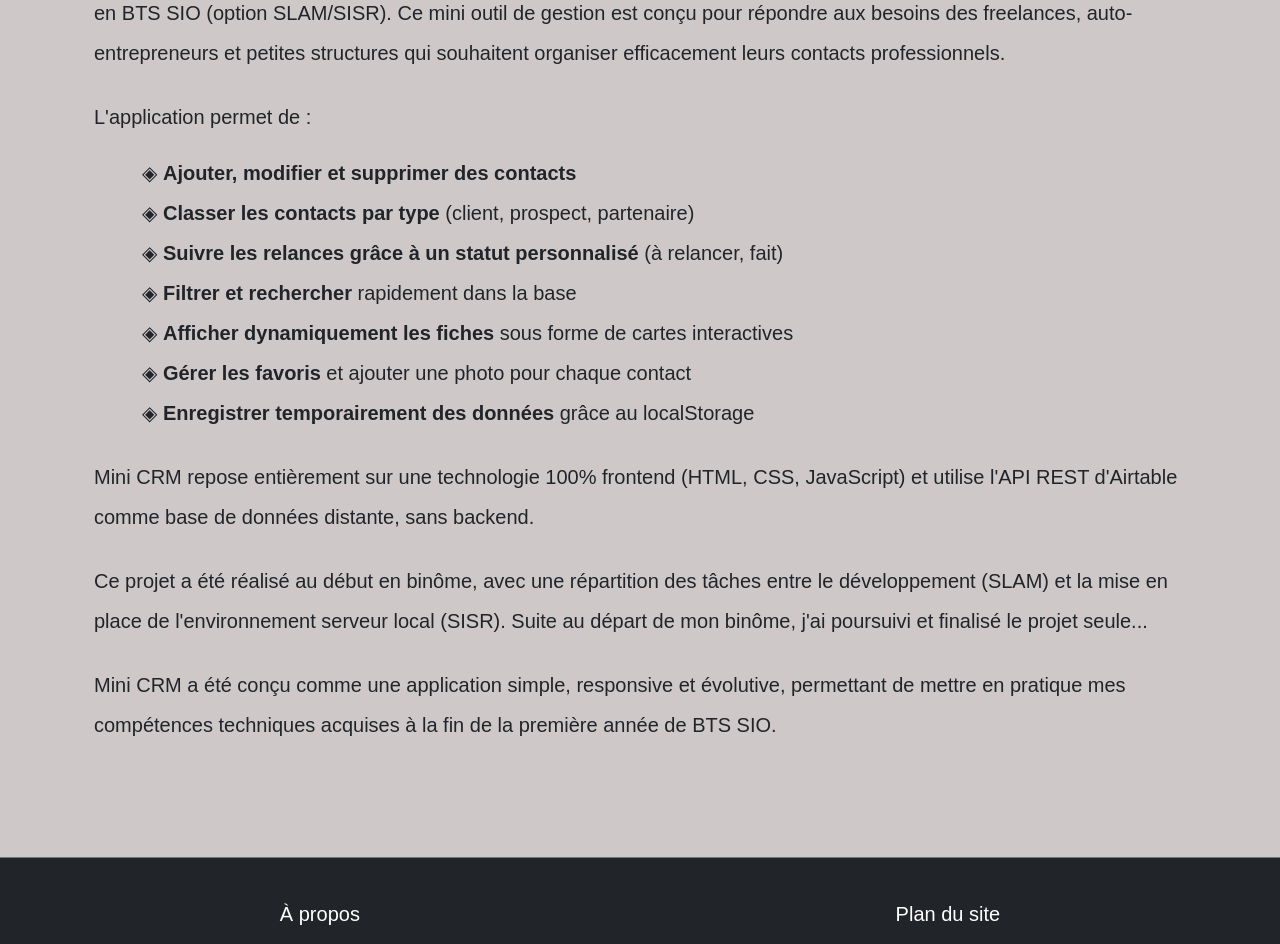
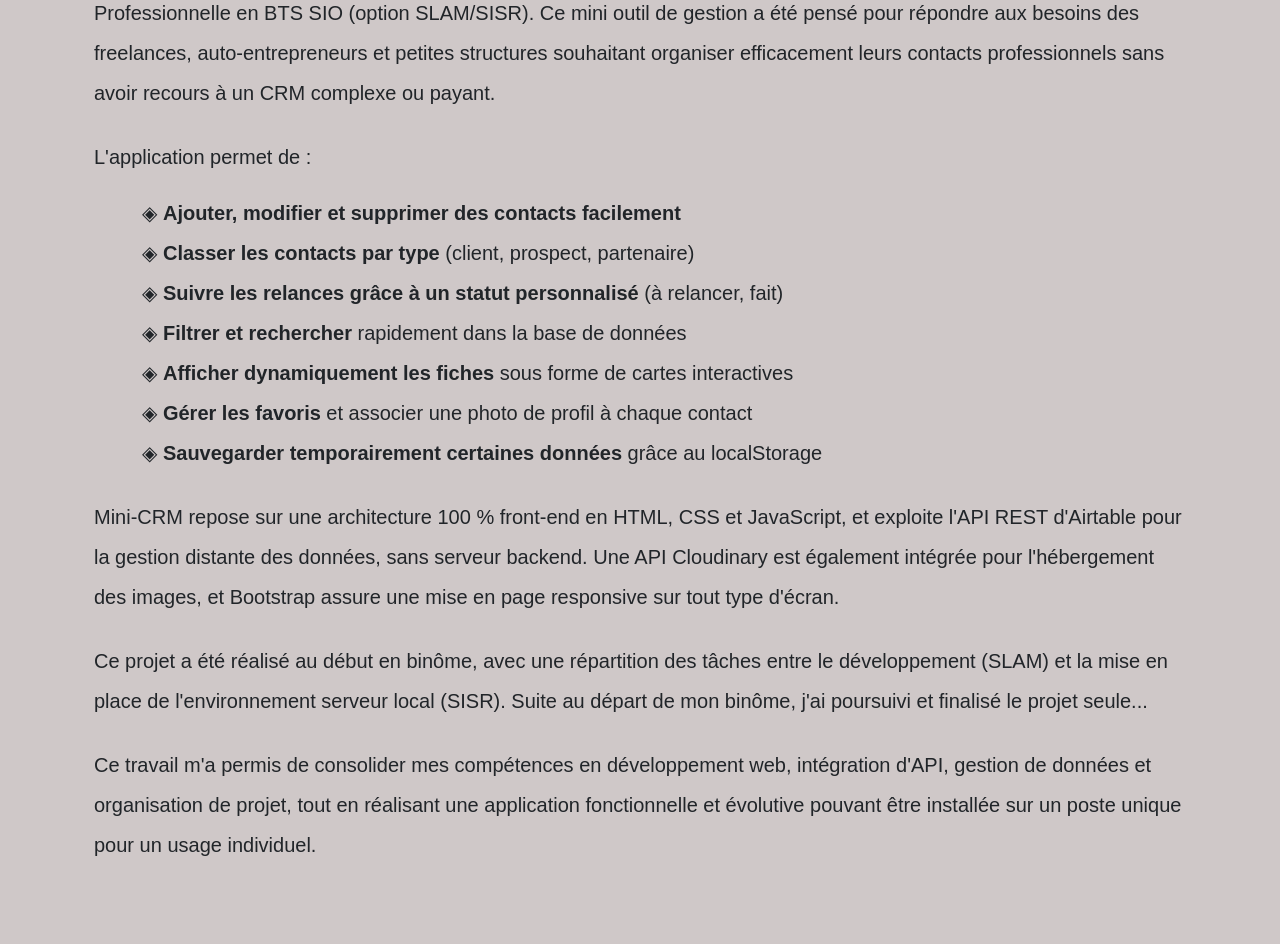
Before and after one commit to juklau/Mini_CRM, a plain HTML site: page html/A_propos.html in a window 1280 px wide. Shown: the part 496-1440 px from the top of the page. Drawn offline with nearby package versions, Linux system fonts and the light colour scheme.

Commit message:
ajustements

```diff
--- a/html/A_propos.html
+++ b/html/A_propos.html
@@ -65,28 +65,30 @@
             <section class="container fs-5">
                 <article class="my-4 container-fluid">
                     <p>
-                        <strong>Mini CRM</strong> est une application web légère et intuitive développée dans le cadre
+                        <strong>Mini CRM</strong> est une application web légère, intuitive et responsive, développée dans le cadre
                         d'un projet de Réalisation Professionnelle en BTS SIO (option SLAM/SISR). Ce mini outil de
-                        gestion est conçu pour répondre aux besoins des freelances, auto-entrepreneurs et petites structures
-                        qui souhaitent organiser efficacement leurs contacts professionnels.
+                        gestion a été pensé pour répondre aux besoins des freelances, auto-entrepreneurs et petites structures
+                        souhaitant organiser efficacement leurs contacts professionnels sans avoir recours à un CRM complexe ou payant.
                     </p>
                 </article>
                 <article class="my-4 container-fluid">
                     <p> L'application permet de :</p>
                     <ul class="list-unstyled ms-3 ms-md-5">
-                        <li>◈ <strong>Ajouter, modifier et supprimer des contacts</strong></li>
+                        <li>◈ <strong>Ajouter, modifier et supprimer des contacts facilement</strong></li>
                         <li>◈ <strong>Classer les contacts par type</strong> (client, prospect, partenaire)</li>
                         <li>◈ <strong>Suivre les relances grâce à un statut personnalisé</strong> (à relancer, fait)</li>
-                        <li>◈ <strong>Filtrer et rechercher</strong> rapidement dans la base</li>
+                        <li>◈ <strong>Filtrer et rechercher</strong> rapidement dans la base de données</li>
                         <li>◈ <strong>Afficher dynamiquement les fiches</strong> sous forme de cartes interactives</li>
-                        <li>◈ <strong>Gérer les favoris</strong> et ajouter une photo pour chaque contact</li>
-                        <li>◈ <strong>Enregistrer temporairement des données</strong> grâce au localStorage</li>
+                        <li>◈ <strong>Gérer les favoris</strong> et associer une photo de profil à chaque contact</li>
+                        <li>◈ <strong>Sauvegarder temporairement certaines données</strong> grâce au localStorage</li>
                     </ul>
                 </article>
                 <article class="my-4 pb-5 container-fluid">
                     <p>
-                        Mini CRM repose entièrement sur une technologie 100% frontend (HTML, CSS, JavaScript)
-                        et utilise l'API REST d'Airtable comme base de données distante, sans backend.
+                        Mini-CRM repose sur une architecture 100 % front-end en HTML, CSS et JavaScript, et exploite
+                        l'API REST d'Airtable pour la gestion distante des données, sans serveur backend.
+                        Une API Cloudinary est également intégrée pour l'hébergement des images, et Bootstrap
+                        assure une mise en page responsive sur tout type d'écran.
                     </p>
                     <p class="my-4">
                         Ce projet a été réalisé au début en binôme, avec une répartition des tâches entre le développement
@@ -94,8 +96,9 @@
                         Suite au départ de mon binôme, j'ai poursuivi et finalisé le projet seule...
                     </p>
                     <p class="my-4">
-                        Mini CRM a été conçu comme une application simple, responsive et évolutive, permettant de mettre en
-                        pratique mes compétences techniques acquises à la fin de la première année de BTS SIO.
+                        Ce travail m'a permis de consolider mes compétences en développement web, intégration d'API,
+                        gestion de données et organisation de projet, tout en réalisant une application fonctionnelle et
+                        évolutive pouvant être installée sur un poste unique pour un usage individuel.
                     </p>
                 </article>
             </section>
--- a/js/outils.js
+++ b/js/outils.js
@@ -154,7 +154,7 @@ function isSafeInput(str){
 }
 
 function valideNom(str) { //la page modif, ajoute
-    const nomRegex = /^[A-Z]{1}[a-zA-Z\s\-]{2,50}$/;
+    const nomRegex = /^[A-Z]{1}[a-zA-Z\s\-']{2,50}$/;
     return nomRegex.test(str)
 };
 
```
Also changed, not shown: js/rechercher_par_nom_entreprise.js (+6 -1 lines), 2 other files.
